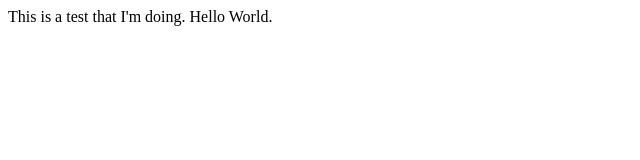
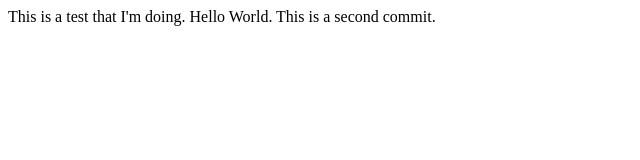
Before and after one commit to b-chan0505/ProjectA, a plain HTML site: page index.html in a window 1280 px wide. Shown: the whole page, without its empty margins (0-640 px from the left). Drawn offline with Linux system fonts and the light colour scheme.

Commit message:
commit 2

```diff
--- a/index.html
+++ b/index.html
@@ -1,4 +1,5 @@
 <html>
 This is a test that I'm doing.
 Hello World.
+This is a second commit.
 </html>
```
